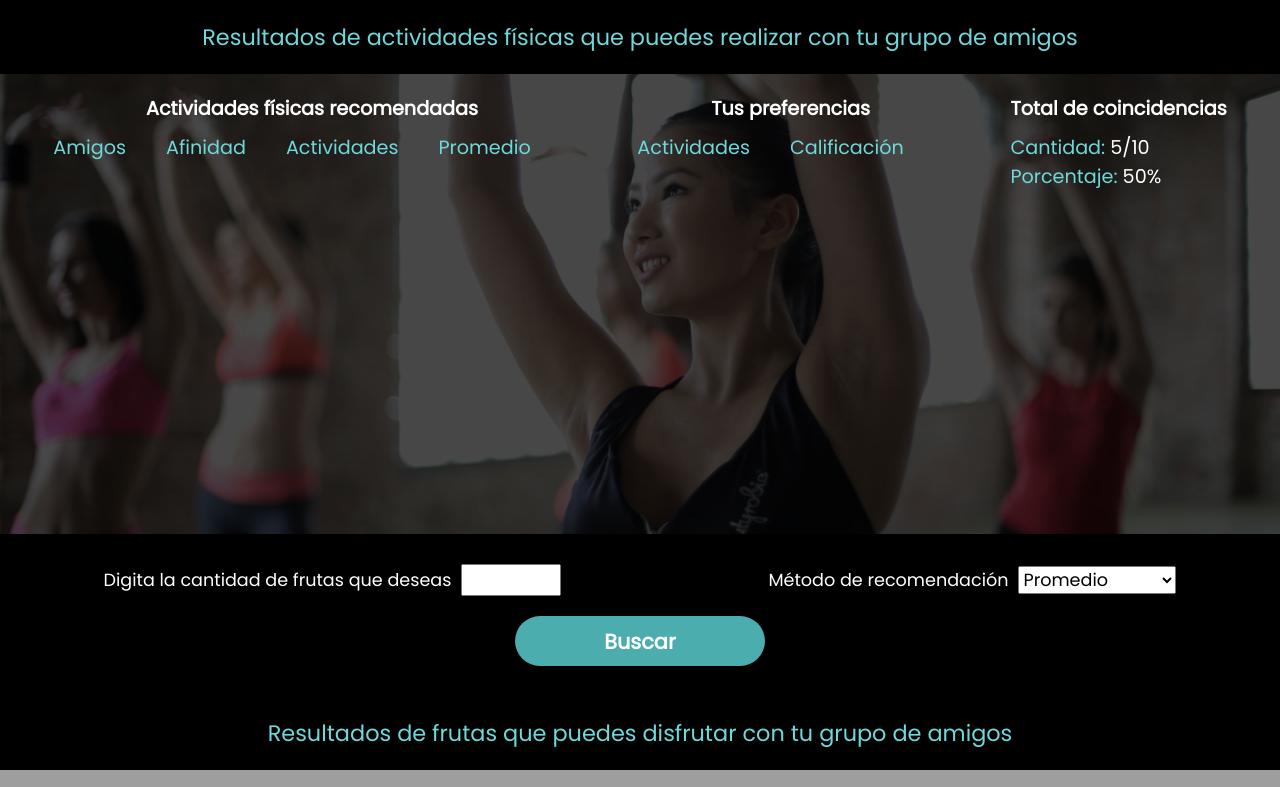
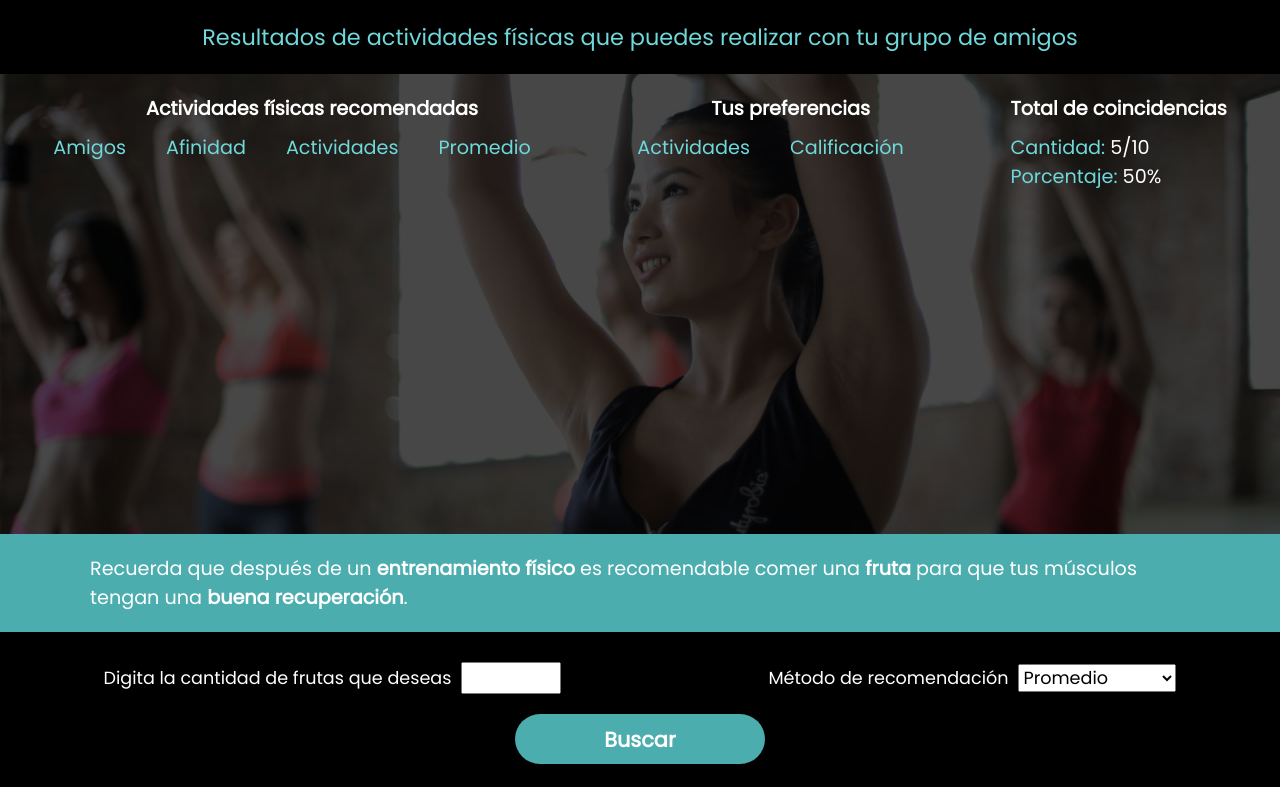
Before and after one commit to stban2703/Fit2, a plain HTML site: page results.html in a window 1280 px wide. Shown: the top 787 px of the page. Drawn offline with Linux system fonts and the light colour scheme; grey boxes are pictures that could not be loaded.

Commit message:
Added tip section

```diff
--- a/results.html
+++ b/results.html
@@ -73,6 +73,9 @@
                             class="coincidence__value coincidence__value--averageActivity">50%</span></p>
                 </section>
             </article>
+        </section>
+        <section class="tipSection">
+            <p>Recuerda que después de un <strong>entrenamiento físico</strong> es recomendable comer una <strong>fruta</strong> para que tus músculos tengan una <strong>buena recuperación</strong>.</p>
         </section>
         <footer class="recommendation__controls">
             <section>
--- a/src/styles/main.scss
+++ b/src/styles/main.scss
@@ -17,3 +17,21 @@ body {
     height: 100%;
     background-color: black;
 }
+
+.tipSection {
+    width: 100%;
+    background-color: #4CADAF;
+    padding: 20px;
+    display: flex;
+    flex-direction: column;
+    align-items: center;
+    justify-content: center;
+
+    p {
+        color: white;
+        font-family: "Poppins", sans-serif;
+        font-size: 1.2rem;
+        width: 100%;
+        max-width: 1100px;
+    }
+}
```
Also changed, not shown: src/styles/main.css, 1 other file.
